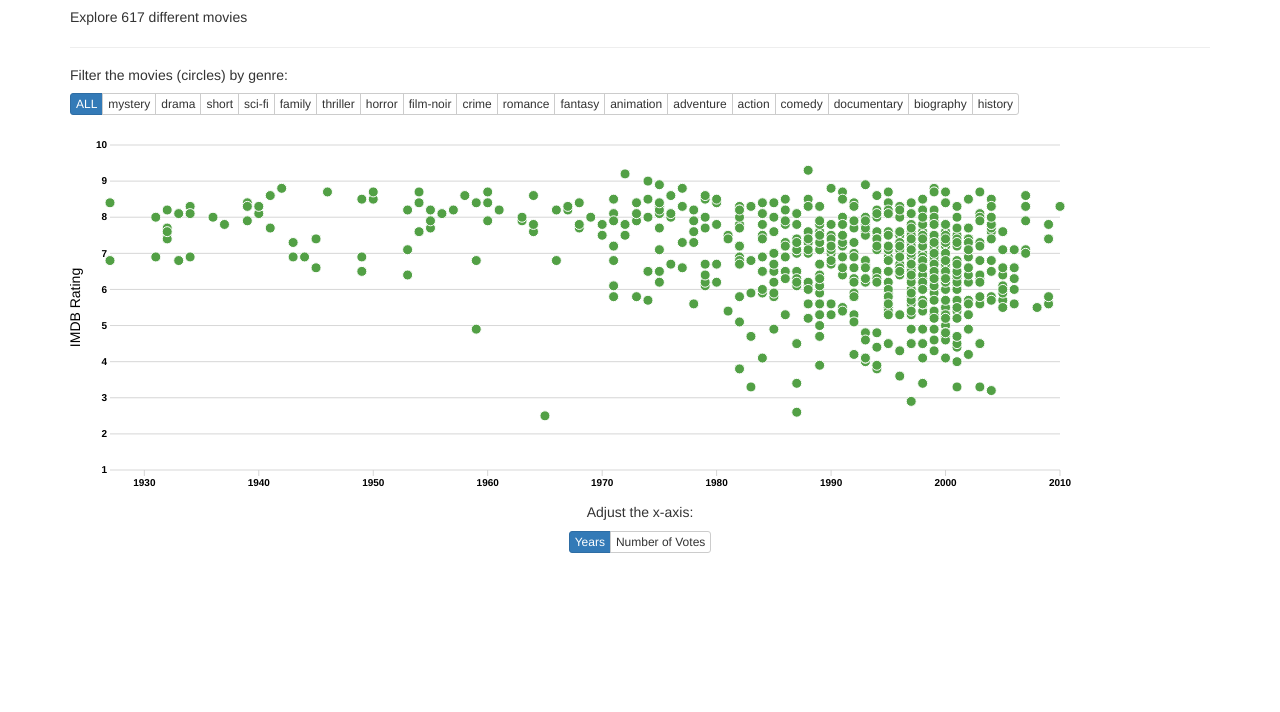
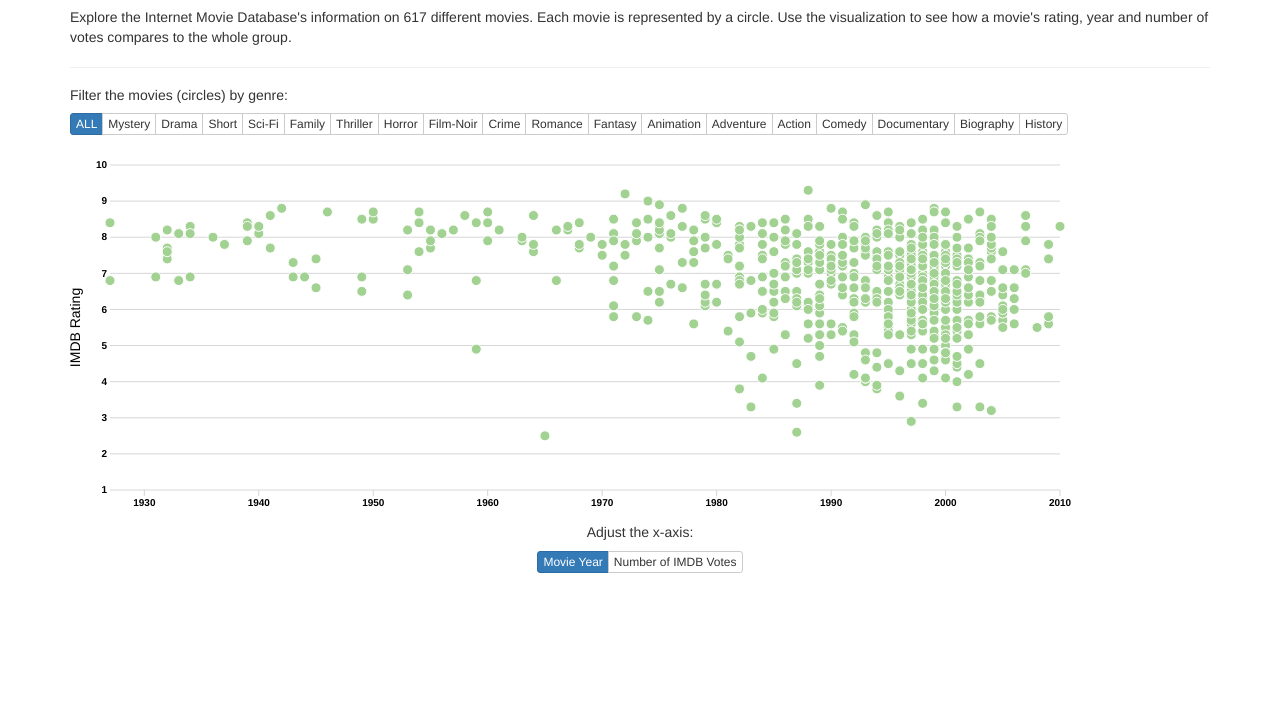
Before and after one commit to reneelightner/explore-movies, a website: page index.html in a window 1280 px wide. Shown: the part 88-800 px from the top of the page. Drawn offline with nearby package versions, Linux system fonts and the light colour scheme.

Commit message:
hover color for circle fix text

```diff
--- a/index.html
+++ b/index.html
@@ -14,9 +14,9 @@
 		<div class="container container-narrow">
 			<div class="row">
 				<div class="col-md-12">
-					<h1>Explore Movies</h1>
+					<h1>Explore Data on IMDB Movies</h1>
 					<h5>By Renee Lightner</h5>
-					<p class='dek'>Explore <span></span> different movies</p>
+					<p class='dek'>Explore the Internet Movie Database's information on <span></span> different movies. Each movie is represented by a circle. Use the visualization to see how a movie's rating, year and number of votes compares to the whole group.</p>
 					<hr>
 					<h5>Filter the movies (circles) by genre:</h5>
 					<div class="btn-group genres-buttons"></div>
@@ -24,8 +24,8 @@
                     <h5 class="text-center">Adjust the x-axis:</h5>
 					<div class="text-center">
 						<div class="btn-group xaxis-buttons">
-							<button class='btn btn-default btn-primary btn-xs' xaxis='year'>Years</button>
-							<button class='btn btn-default btn-xs' xaxis='votes'>Number of Votes</button>
+							<button class='btn btn-default btn-primary btn-xs' xaxis='year'>Movie Year</button>
+							<button class='btn btn-default btn-xs' xaxis='votes'>Number of IMDB Votes</button>
 						</div>
 					</div>
 				</div>
--- a/js/script.js
+++ b/js/script.js
@@ -122,6 +122,9 @@ $(document).ready(function () {
 				}
 
 				var mouseover = function mouseover(circleIndex) {
+					d3.selectAll("circle.movie-circle").classed("selected", false);
+					d3.select("circle.movie-circle[key='" + circlesData[circleIndex].key + "']").classed("selected", true);
+
 					d3.select("text.hover-text").attr("opacity", 1).text(circlesData[circleIndex].title).attr("dx", function () {
 						return _this.xScale(circlesData[circleIndex][_this.xScaleType]) + 5;
 					}).attr("dy", function () {
@@ -130,11 +133,15 @@ $(document).ready(function () {
 				};
 
 				var mouseout = function mouseout(circleIndex) {
+					d3.selectAll("circle.movie-circle").classed("selected", false);
+
 					d3.select("text.hover-text").attr("opacity", 0);
 				};
 
 				// add circles
-				this.baseGroup.selectAll("circle").data(circlesData).enter().append("circle").attr("class", "movie-circle").attr("genre", this.genres).attr("cy", function (d) {
+				this.baseGroup.selectAll("circle").data(circlesData).enter().append("circle").attr("class", "movie-circle").attr("key", function (d) {
+					return d.key;
+				}).attr("cy", function (d) {
 					return _this.yScale(d.rating);
 				}).attr("cx", function (d) {
 					return _this.xScale(d[_this.xScaleType]);
--- a/sass/style.scss
+++ b/sass/style.scss
@@ -1,5 +1,10 @@
 .btn-group{
 	margin-bottom: 25px;
+	&.genres-buttons{
+		.btn{
+			text-transform: capitalize;
+		}
+	}
 }
 
 svg{
@@ -27,12 +32,18 @@ svg{
 
 	.hover-text{
 		pointer-events: none;
+		text-transform: capitalize;
 	}
 
 	circle{
-		fill: #52a045;
+		fill: #a2d292;
 		cursor: pointer;
 		stroke: #fff;
 		stroke-width: 1px;
+		&.selected{
+			fill: #52a045;
+		}
 	}
+
+
 }
```
Also changed, not shown: stylesheets/style.css, 2 other files.
